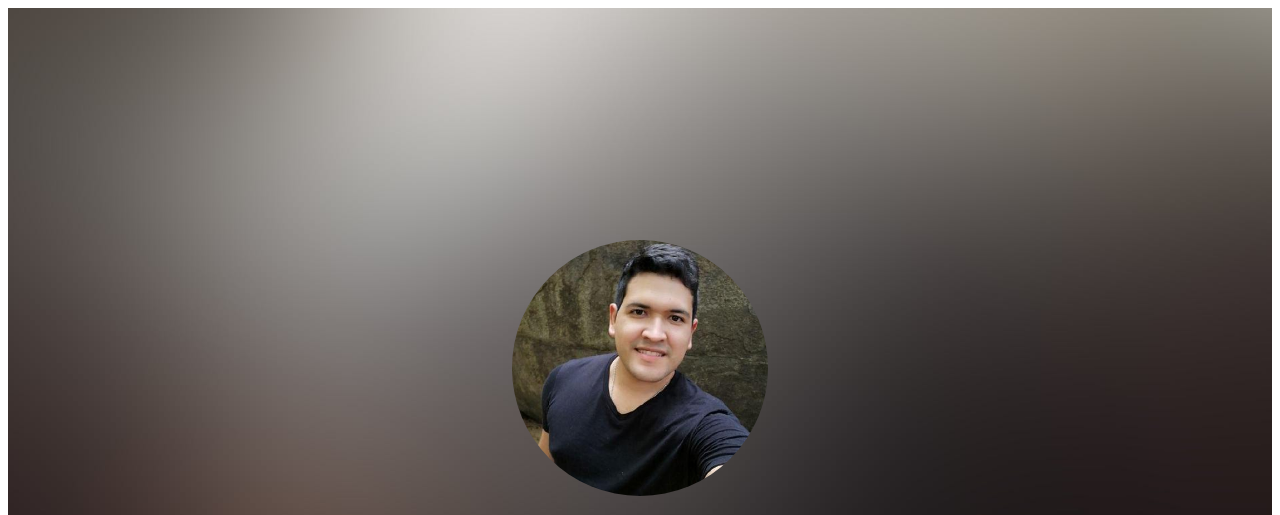
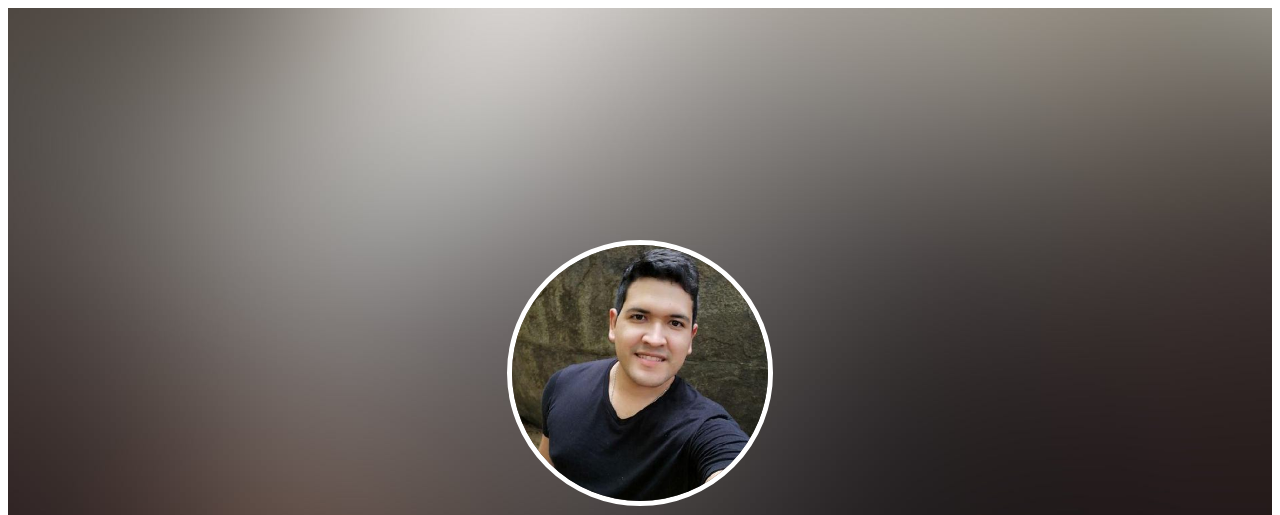
Before and after one commit to deivirobles/deivirobles.github.io, a plain HTML site: page index.html in a window 1280 px wide. Shown: the top 515 px of the page. Drawn offline with Linux system fonts and the light colour scheme; a web font is replaced by a local one.

Commit message:
Add border to image

```diff
--- a/css/style.css
+++ b/css/style.css
@@ -22,7 +22,7 @@ body, html {
 
 .text img{
     border-radius: 50%;
-    border 5px solid white;
+    border: 5px solid white;
     width: 20%;
     height: auto;
 }
```
